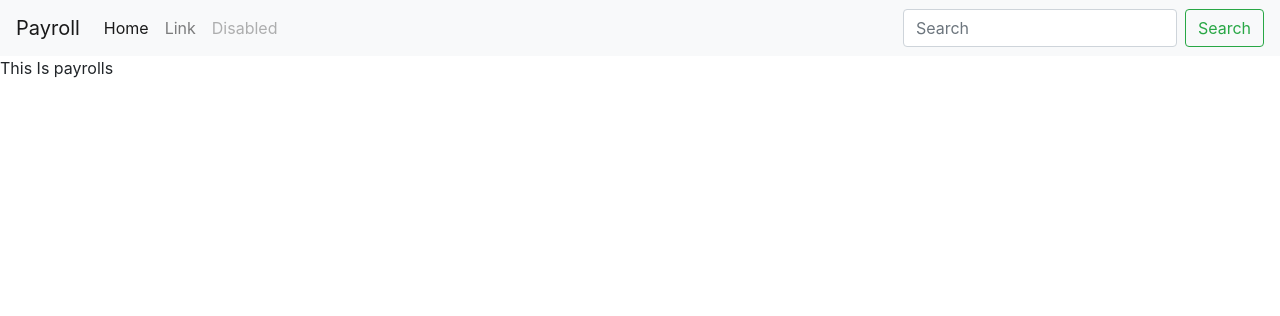
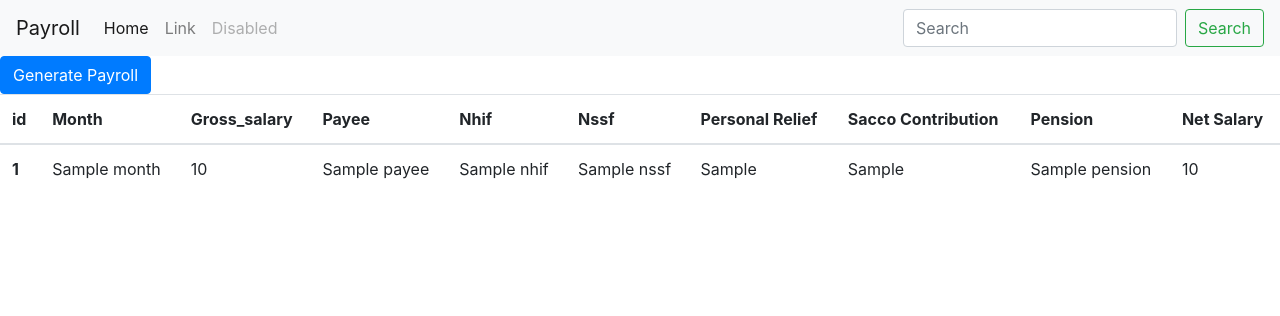
Before and after one commit to Ian-Kamau-Kariuki/payroll, a Flask app: template templates/payroll.html in a window 1280 px wide. Shown: the top 316 px of the page. Run offline with Flask 2, Linux system fonts and the light colour scheme; the template is opened without the code that fills it: most values are stand-ins (such as "Sample title", 1, 10 or a date in 2020); some libraries are stand-ins or nearby versions.

Commit message:
Payrolls Update

```diff
--- a/app.py
+++ b/app.py
@@ -1,6 +1,7 @@
 from flask import Flask,render_template,request,redirect,url_for,flash
 from flask_sqlalchemy import SQLAlchemy
 from config import Development,Production
+from resources.payroll_calculator import Employee
 
 app = Flask(__name__)
 app.config.from_object(Development)
@@ -24,7 +25,8 @@ def home():
 # view payrolls
 @app.route('/payrolls/<int:id>')
 def payrolls(id):
-    return render_template('payroll.html')
+    payroll_welcome = EmployeesModel.fetch_by_id(id)
+    return render_template('payroll.html', ya=payroll_welcome)
 
 # delete employee
 @app.route('/delete/<int:id>')
@@ -40,6 +42,11 @@ def edit_employee(id):
     kra_pin = request.form['kra']
     basic_salary = request.form['basicsalary']
     benefits = request.form['benefits']
+
+    current_user = EmployeesModel.fetch_by_id(id)
+
+    if EmployeesModel.check_existing_kra(kra_pin) and kra_pin != current_user.kra_pin or EmployeesModel.check_existing_email(email) and email != current_user.email:
+        flash("Email/Kra Pin already exists")
 
     EmployeesModel.update_by_id(id=id,name=name,email=email,kra=kra_pin,salary=basic_salary,benefits=benefits)
     return redirect(url_for('home'))
@@ -69,7 +76,38 @@ def create_new_employee():
 
     return redirect(url_for('home'))
 
+@app.route('/generate/<int:uid>',methods=['POST'])
+def generate_payroll(uid):
+    month = request.form['month']
+    year = request.form['year']
+    overtime = request.form['overtime']
 
+    month = month + str(year)
+
+    employee = EmployeesModel.fetch_by_id(uid)
+    basic = employee.basic_salary
+    benefits = employee.benefits
+
+    ya = Employee(basic,benefits)
+    gross = ya.gross_salary
+    payee = ya.payee
+    nhif = ya.nhif
+    nssf = ya.nssf
+    relief = 0
+    sacco = 0
+    pension = 0
+    netSalary = ya.net_salary
+    emp_id = uid
+
+    pay = PayrollsModel(month=month,gross_salary=gross,payee=payee,nhif=nhif,nssf=nssf,personal_relief=relief,
+
+                        sacco_distribution=sacco,pension=pension,net_salary=netSalary,employee_id=emp_id)
+    # try:
+    pay.insert_record()
+    return redirect(url_for('payrolls', id=uid))
+    # except:
+    #     flash("Error in saving to the database")
+    #     return redirect(url_for('payrolls', id=uid))
 
 # if __name__ == '__main__':
 #     app.run()
--- a/models/Payrolls.py
+++ b/models/Payrolls.py
@@ -13,3 +13,9 @@ class PayrollsModel(db.Model):
     pension = db.Column(db.Float(25))
     net_salary = db.Column(db.Float(25))
     employee_id = db.Column(db.Integer,db.ForeignKey('employees.employee_id'))
+
+
+    # insert record: instance method
+    def insert_record(self):
+        db.session.add(self)
+        db.session.commit()
--- a/templates/payroll.html
+++ b/templates/payroll.html
@@ -1,4 +1,93 @@
 {% extends "layout.html" %}
 {% block content %}
-    This Is payrolls
+    <!-- Button trigger modal -->
+<button type="button" class="btn btn-primary" data-toggle="modal" data-target="#exampleModal">
+  Generate Payroll
+</button>
+   <!-- Modal -->
+<div class="modal fade" id="exampleModal" tabindex="-1" role="dialog" aria-labelledby="exampleModalLabel" aria-hidden="true">
+  <div class="modal-dialog" role="document">
+    <div class="modal-content">
+      <div class="modal-header">
+        <h5 class="modal-title" id="exampleModalLabel">Generating Payroll for {{ ya.name }}</h5>
+        <button type="button" class="close" data-dismiss="modal" aria-label="Close">
+          <span aria-hidden="true">&times;</span>
+        </button>
+      </div>
+      <div class="modal-body">
+          <form action="/generate/{{ ya.employee_id }}" method="post">
+               <div class = "container">
+              <div class = "row">
+
+              <label for="month"> Month</label>
+              <select name="month"class="form-control">
+                  <option value="Jan">January</option>
+                  <option value="Feb">February</option>
+                  <option value="Mar">March</option>
+                  <option value="April">April</option>
+                  <option value="May">May</option>
+                  <option value="Jun">June</option>
+                  <option value="Jul">July</option>
+                  <option value="Aug">August</option>
+                  <option value="Sept">Sept</option>
+                  <option value="Oct">Oct</option>
+                  <option value="Nov">November</option>
+                  <option value="Dec">December</option>
+              </select>
+                  </div>
+                   <br>
+                 <div class="row">
+              <label for="year">Year</label>
+              <input type="form-control" class = "form-control" placeholder="Enter the year" required name="year">
+                </div>
+                   <br>
+                <div class="row">
+              <label for="overtime">Overtime</label>
+              <input type="text" class = "form-control" value="0" name="overtime">
+                </div>
+                   <br>
+                <div class="row">
+              <input type="submit" class = "btn btn-primary">
+                </div>
+                </div>
+          </div>
+          </form>
+
+      </div>
+         </div>
+  </div>
+</div>
+         <table class="table">
+  <thead>
+    <tr>
+      <th scope="col">id</th>
+      <th scope="col">Month</th>
+      <th scope="col">Gross_salary </th>
+      <th scope="col">Payee</th>
+      <th scope="col">Nhif</th>
+      <th scope="col">Nssf</th>
+      <th scope="col">Personal Relief</th>
+      <th scope="col">Sacco Contribution</th>
+      <th scope="col">Pension</th>
+      <th scope="col">Net Salary</th>
+    </tr>
+  </thead>
+  <tbody>
+  {% for each in ya.Payrolls %}
+    <tr>
+      <th scope="row">{{ each.payroll_id }}</th>
+      <td>{{ each.month }}</td>
+      <td>{{ each.gross_salary }}</td>
+      <td>{{ each.payee }}</td>
+      <td>{{ each.nhif }}</td>
+      <td>{{ each.nssf }}</td>
+      <td>{{ each.personal_relief }}</td>
+      <td>{{ each.sacco_contribution }}</td>
+      <td>{{ pension }}</td>
+      <td>{{ net_salary }}</td>
+
+    </tr>
+    {% endfor %}
+  </tbody>
+</table>
 {% endblock content %}
```
Also changed, not shown: models/Employees.py (+7 -1 lines), templates/index.html (+11 -0 lines).
